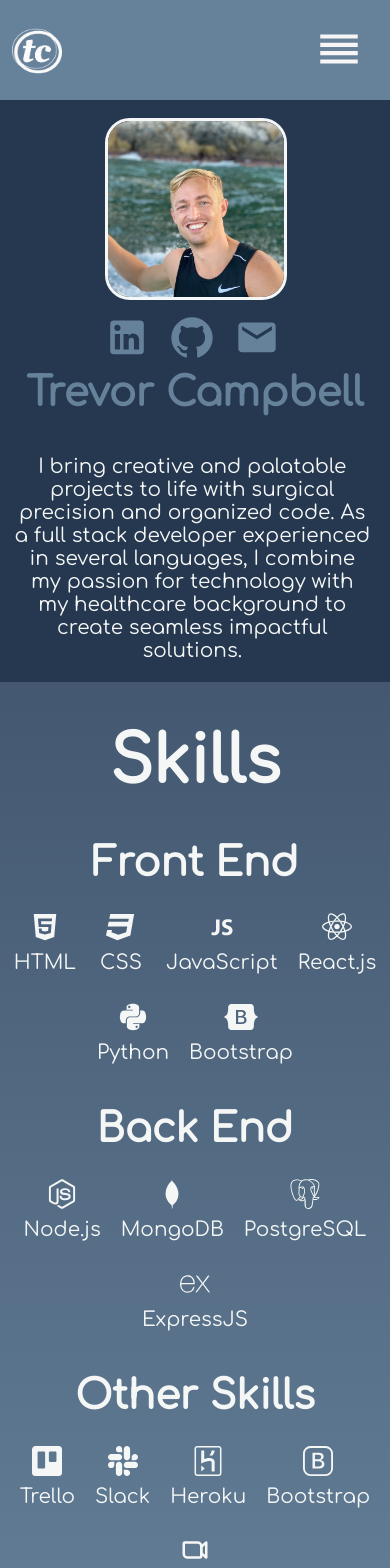
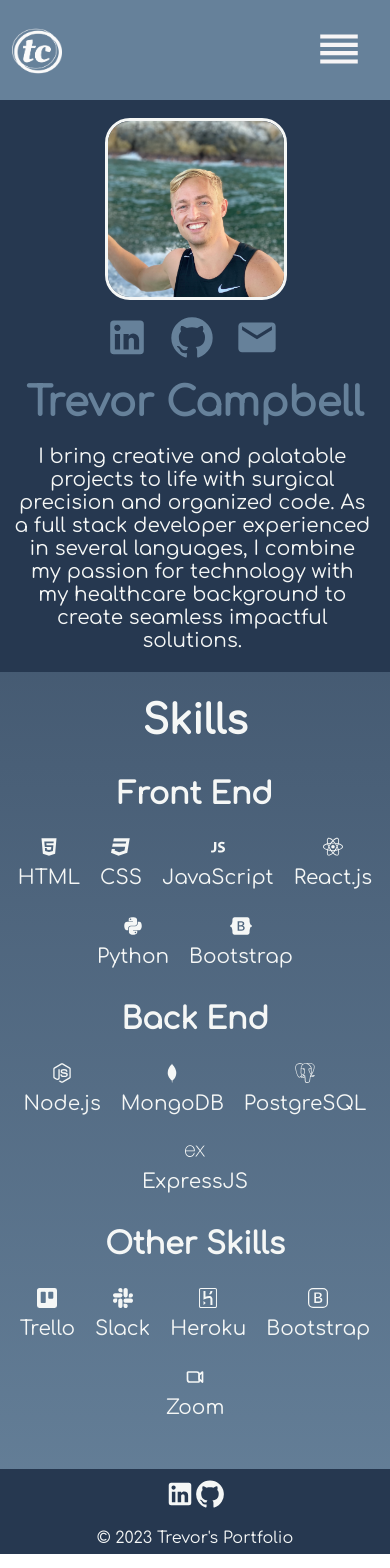
Before and after one commit to RareTC/portfolio, a React (Create React App) app: page / in a window 390 px wide. Shown: the top 1568 px of the page. Built offline with nearby package versions, Linux system fonts and the light colour scheme; the HTML template or start-up script is replaced by a standard one.

Commit message:
Home Page adjustment for mobile

```diff
--- a/src/Pages/Home/Home.css
+++ b/src/Pages/Home/Home.css
@@ -145,22 +145,41 @@
         width: 60%;
         height: 60%;
     }
-
-  }
+}
 
 
-@media only screen and (max-width: 768px) {
+@media only screen and (max-width: 850px) {
 
     .bioLinks {
         margin-top: 20px;
     }
 
     .about h2 {
-        font-size: 50px;
+        font-size: 40px;
+        margin-top: 10px;
+        margin-bottom: 0;
     }
 
     .prompt {
-        font-size: 25px;
+        font-size: 20px;
+    }
+
+    .skills {
+        font-size: 40px;
+    }
+
+    .item h2 {
+        font-size: 30px;
+    }
+
+    .icon-text svg {
+        height: 20px;
+        width: 30px;
+    }
+
+    .icon-text h5 {
+        margin-bottom: 5px;
+        font-size: 16px;
     }
 }
 
@@ -208,4 +227,9 @@
         margin-bottom: 10px;
     }
 
+    .list {
+        padding-left: 6px;
+        padding-right: 6px;
+    }
+
 }
```
